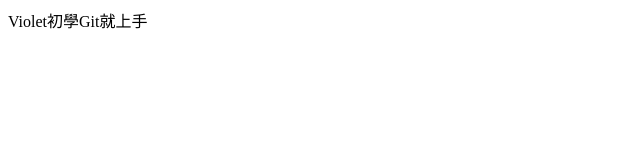
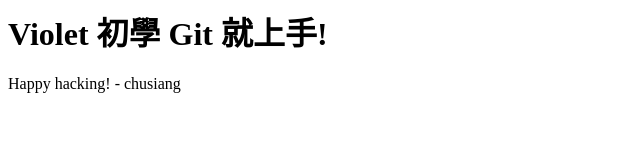
Before and after one commit to VioletChen/monkey, a plain HTML site: page index.htm in a window 1280 px wide. Shown: the whole page, without its empty margins (0-640 px from the left). Drawn offline with Linux system fonts and the light colour scheme.

Commit message:
Hi, I am chusiang. :)

```diff
--- a/index.htm
+++ b/index.htm
@@ -1,8 +1,12 @@
 <html>
 <head>
-	<title>Violet初學Git就上手</title>
+	<title>Violet 初學 Git 就上手</title>
 </head>
 <body>
-Violet初學Git就上手
+
+  <h1>Violet 初學 Git 就上手!</h1>
+
+  Happy hacking! - chusiang
+
 </body>
 </html>
```
